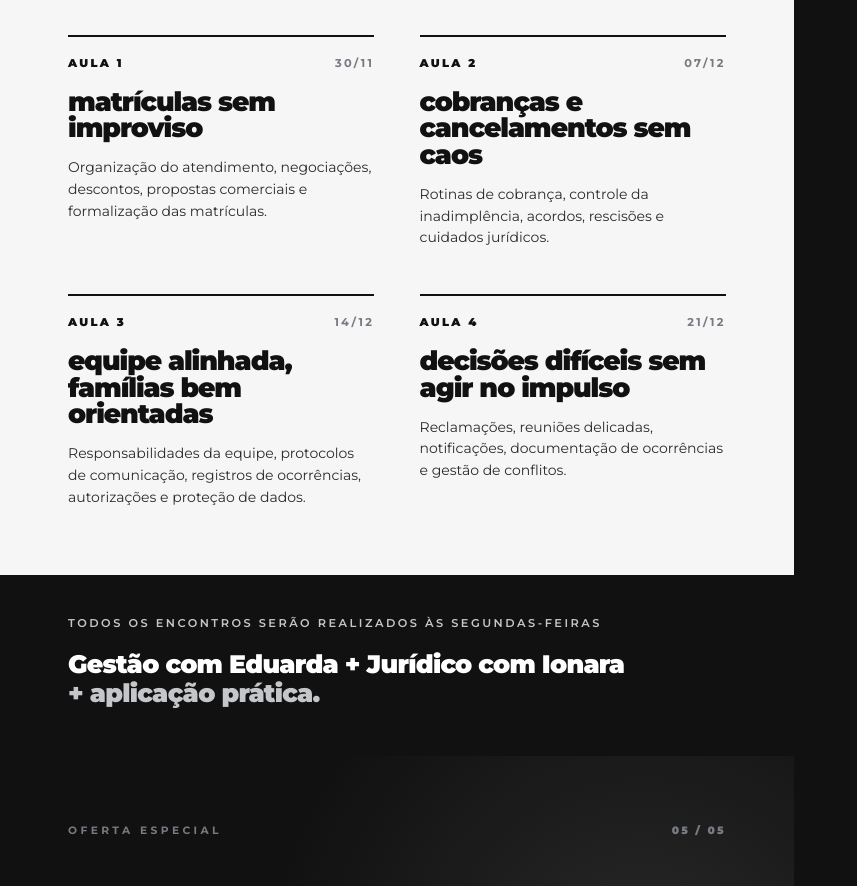
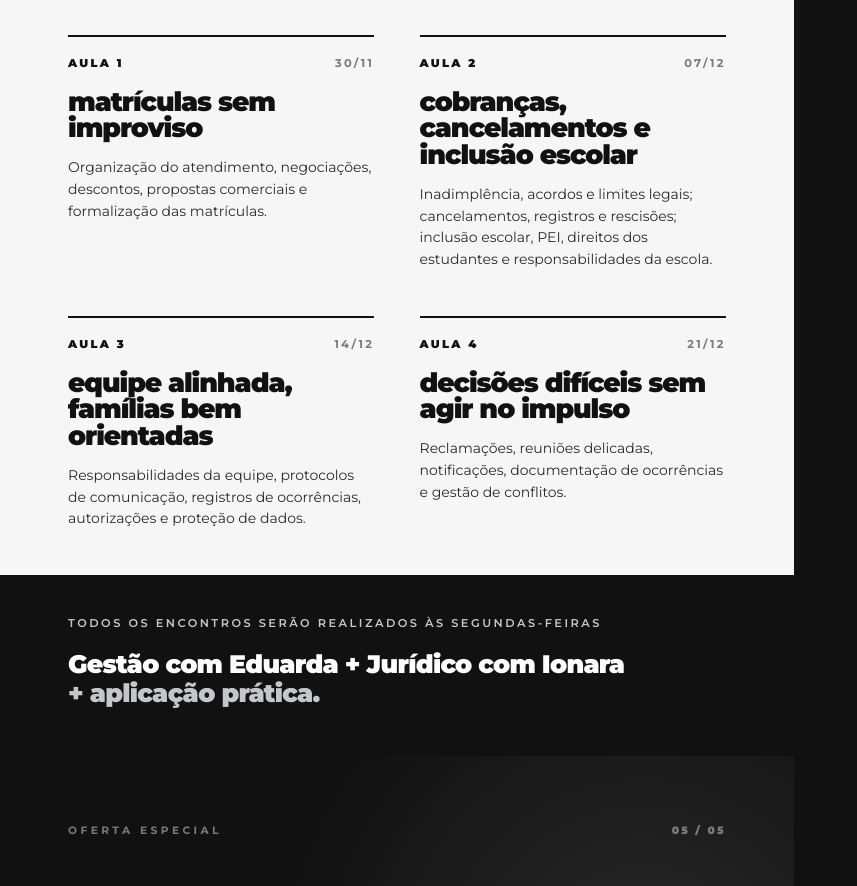
Before and after one commit to eduardadepaulasil-blip/9BEE-7B2F, a plain HTML site: page src/black_escola_estruturada.html in a window 1280 px wide. Shown: the part 3734-4620 px from the top of the page, without its empty margins (0-857 px from the left). Drawn offline with Linux system fonts and the light colour scheme.

Commit message:
PDF Black: aula de 07/12 atualizada
Co-Authored-By: Claude Opus 5.5 <noreply@anthropic.com>
Claude-Session: https://claude.ai/code/session_014mHknZVTWxeqKZ2eEKncNz

```diff
--- a/src/black_escola_estruturada.html
+++ b/src/black_escola_estruturada.html
@@ -209,8 +209,8 @@
     </div>
     <div class="aula">
       <div class="meta"><span><b>AULA 2</b></span><span>07/12</span></div>
-      <h3>cobranças e cancelamentos sem caos</h3>
-      <p>Rotinas de cobrança, controle da inadimplência, acordos, rescisões e cuidados jurídicos.</p>
+      <h3>cobranças, cancelamentos e inclusão escolar</h3>
+      <p>Inadimplência, acordos e limites legais; cancelamentos, registros e rescisões; inclusão escolar, PEI, direitos dos estudantes e responsabilidades da escola.</p>
     </div>
     <div class="aula">
       <div class="meta"><span><b>AULA 3</b></span><span>14/12</span></div>
```
Also changed, not shown: 1 other file.
